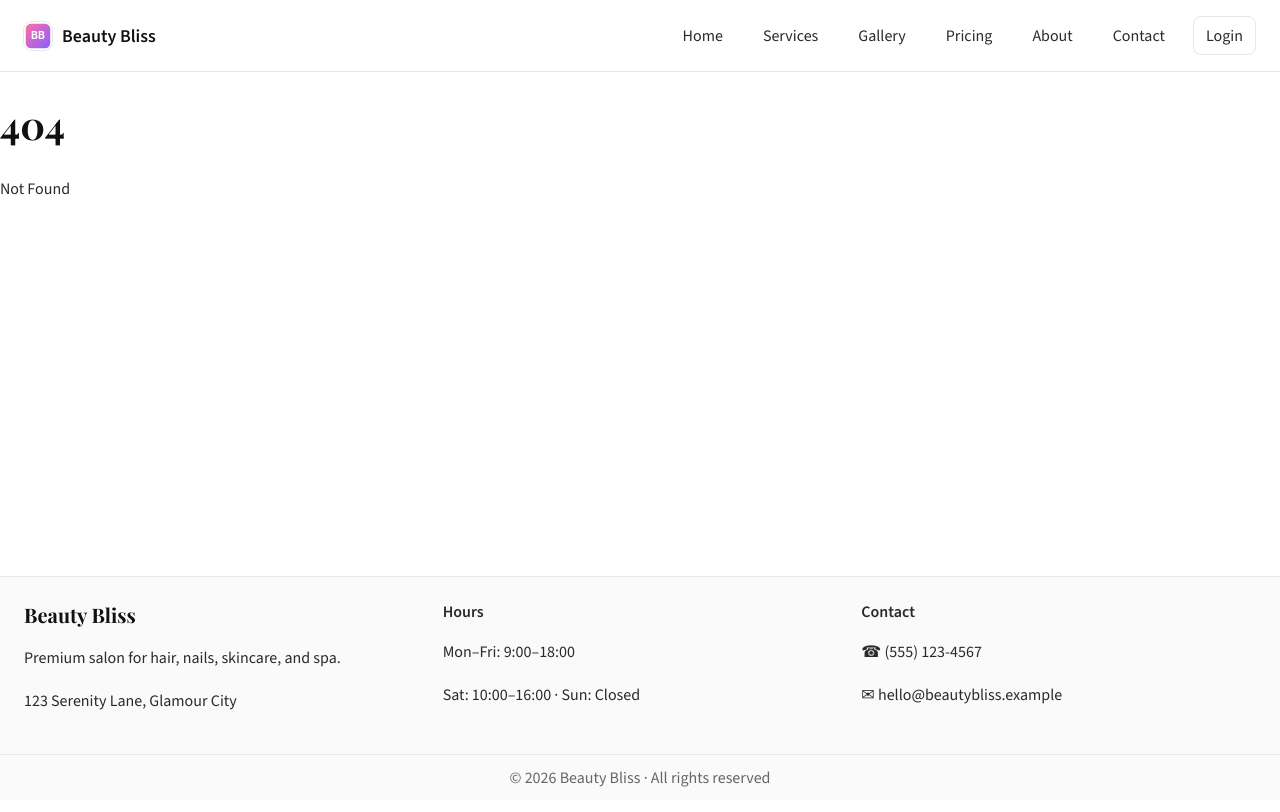
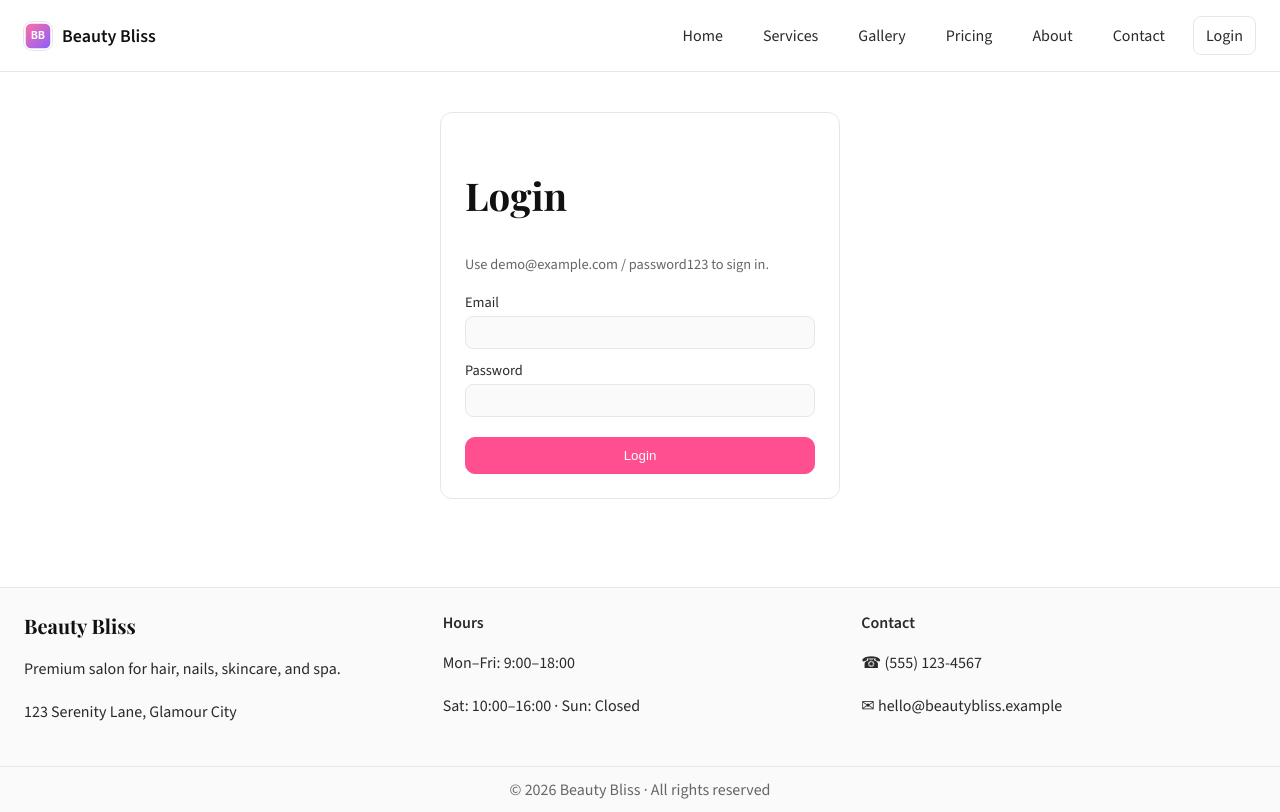
Before and after one commit to Biruk-bejiga/svelate-demo, a SvelteKit app in the folder my-svelte-app/: page /login in a window 1280 px wide. Before the commit this address had no page. Built offline with nearby package versions, Linux system fonts and the light colour scheme.

Commit message:
feat: add login page with email and password authentication form

```diff
--- /dev/null
+++ b/my-svelte-app/src/routes/login/+page.svelte
@@ -0,0 +1,83 @@
+<script lang="ts">
+	import { enhance } from '$app/forms';
+
+	let { form } = $props();
+</script>
+
+<section class="auth">
+	<h1>Login</h1>
+	<p class="auth__hint">Use demo@example.com / password123 to sign in.</p>
+	<form method="POST" use:enhance class="auth__form">
+		<label>
+			<span>Email</span>
+			<input
+				name="email"
+				type="email"
+				required
+				value={form?.email ?? ''}
+			/>
+		</label>
+		<label>
+			<span>Password</span>
+			<input name="password" type="password" required />
+		</label>
+
+		{#if form?.message}
+			<p class="auth__error">{form.message}</p>
+		{/if}
+
+		<button type="submit">Login</button>
+	</form>
+</section>
+
+<style>
+	.auth {
+		max-width: 400px;
+		margin: 40px auto;
+		padding: 24px;
+		border-radius: 12px;
+		border: 1px solid var(--border);
+		background: var(--surface);
+	}
+	.auth__hint {
+		margin-top: 4px;
+		margin-bottom: 16px;
+		font-size: 0.9rem;
+		color: var(--text-muted, var(--text));
+	}
+	.auth__form {
+		display: flex;
+		flex-direction: column;
+		gap: 12px;
+	}
+	label {
+		display: flex;
+		flex-direction: column;
+		gap: 4px;
+		font-size: 0.9rem;
+	}
+	input {
+		padding: 8px 10px;
+		border-radius: 8px;
+		border: 1px solid var(--border);
+		background: var(--surface-2, #fff);
+		color: var(--text);
+	}
+	button {
+		margin-top: 8px;
+		padding: 10px 14px;
+		border-radius: 10px;
+		border: 1px solid var(--brand, var(--border));
+		background: var(--brand);
+		color: var(--brand-contrast, #fff);
+		cursor: pointer;
+	}
+	button:hover {
+		filter: brightness(0.97);
+	}
+	.auth__error {
+		margin: 4px 0 0;
+		color: #b00020;
+		font-size: 0.9rem;
+	}
+</style>
```
